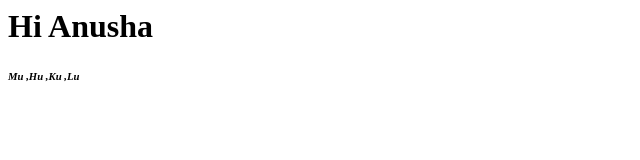
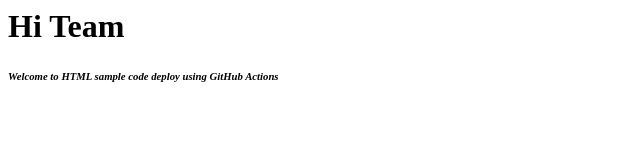
Before and after one commit to venkatapavan99/GitHub_Actions-HTML, a plain HTML site: page index.html in a window 1280 px wide. Shown: the whole page, without its empty margins (0-640 px from the left). Drawn offline with Linux system fonts and the light colour scheme.

Commit message:
Update greeting and welcome message in index.html

```diff
--- a/index.html
+++ b/index.html
@@ -1,2 +1,2 @@
-<h1> Hi Anusha</h1>
-<h6><i><b> Mu ,Hu ,Ku ,Lu </b></i></h6>
+<h1> Hi Team</h1>
+<h6><i><b> Welcome to HTML sample code deploy using GitHub Actions  </b></i></h6>
```
